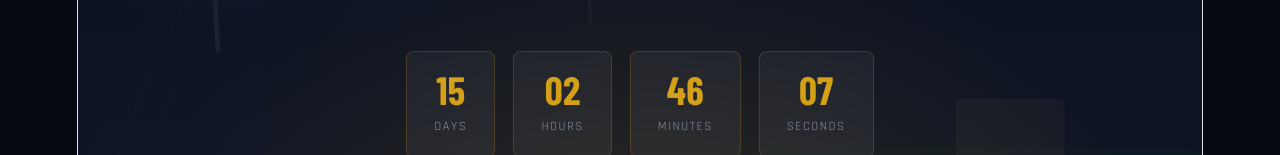
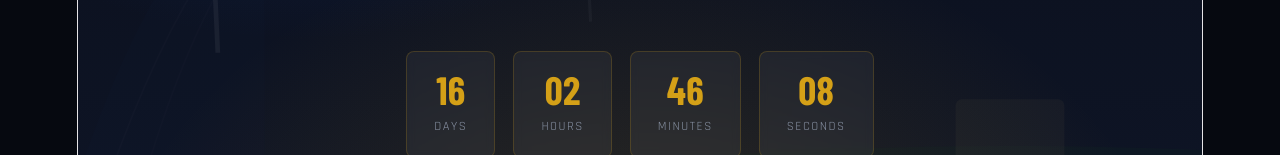
Before and after one commit to Devang3105/my-react-app, a React (Vite) app: page / in a window 1280 px wide. Shown: the part 797-952 px from the top of the page. Built offline with nearby package versions, Linux system fonts and the light colour scheme; a web font is replaced by a local one.

Commit message:
Update App.jsx

```diff
--- a/src/App.jsx
+++ b/src/App.jsx
@@ -433,7 +433,7 @@ const rules = [
 // ─── MAIN COMPONENT ─────────────────────────────────────────────
 export default function App() {
   const [faqOpen, setFaqOpen] = useState(null);
-  const countdown = useCountdown("2026-06-25T15:59:59");
+  const countdown = useCountdown("2026-06-26T16:00:00");
 
   const scrollTo = (id) => {
     document.getElementById(id)?.scrollIntoView({ behavior: "smooth" });
```
